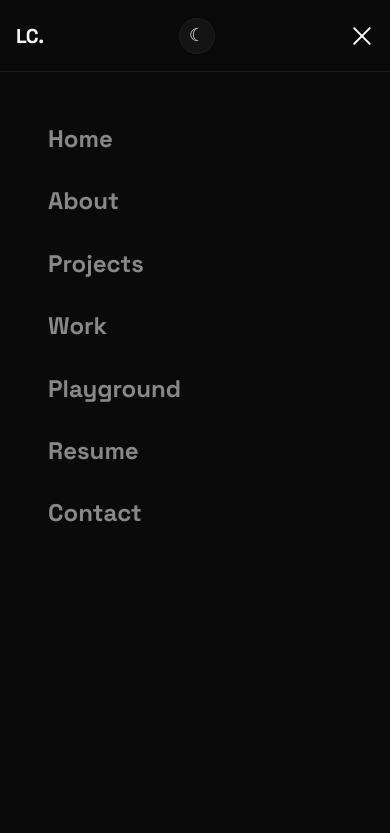
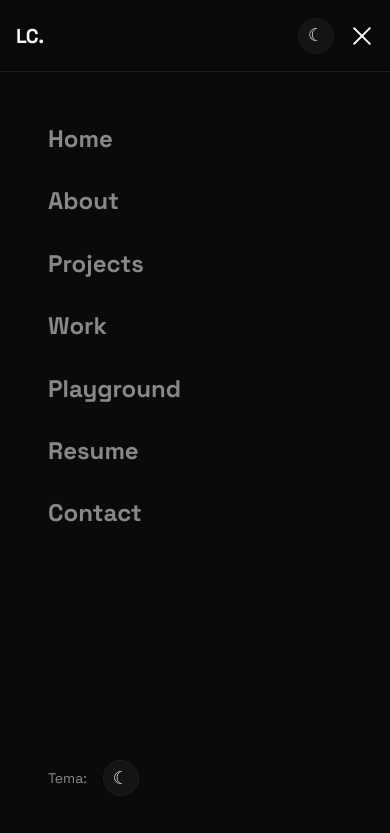
Before and after one commit to viernesenvenus/portfolio-v2, a plain HTML site: page index.html in a window 390 px wide. Both pictures are taken after a click on the button "Abrir menú". Shown: the top 833 px of the page. Drawn offline with Linux system fonts and the light colour scheme.

Commit message:
fix: mobile layout for theme toggle and hamburger positioning

```diff
--- a/css/components.css
+++ b/css/components.css
@@ -238,9 +238,27 @@
   color: var(--text);
 }
 
+.mobile-menu-bottom {
+  margin-top: auto;
+  display: flex;
+  align-items: center;
+  gap: var(--spacing-md);
+}
+
+.mobile-menu-bottom span {
+  font-size: var(--fs-sm);
+  color: var(--text-dim);
+}
+
 @media (max-width: 768px) {
   .nav-links {
     display: none;
+  }
+
+  .nav-right {
+    display: flex;
+    align-items: center;
+    gap: var(--spacing-md);
   }
 
   .hamburger {
--- a/index.html
+++ b/index.html
@@ -36,12 +36,14 @@
           <a href="resume.html">Resume</a>
           <a href="contact.html">Contact</a>
         </div>
+        <div class="nav-right">
           <button class="theme-toggle" aria-label="Cambiar tema">☾</button>
           <button class="hamburger" aria-label="Abrir menú" aria-expanded="false">
             <span></span>
             <span></span>
             <span></span>
           </button>
+        </div>
       </div>
     </div>
   </nav>
@@ -54,6 +56,10 @@
     <a href="playground.html">Playground</a>
     <a href="resume.html">Resume</a>
     <a href="contact.html">Contact</a>
+    <div class="mobile-menu-bottom">
+      <span>Tema:</span>
+      <button class="theme-toggle" aria-label="Cambiar tema">☾</button>
+    </div>
   </div>
 
   <section class="hero">
```
Also changed, not shown: 404.html (+6 -0 lines), about.html (+6 -0 lines), contact.html (+6 -0 lines), playground.html (+6 -0 lines), project-detail.html (+6 -0 lines), projects.html (+6 -0 lines), resume.html (+6 -0 lines), work.html (+6 -0 lines). Lines whose indentation alone changed are shown as unchanged.
